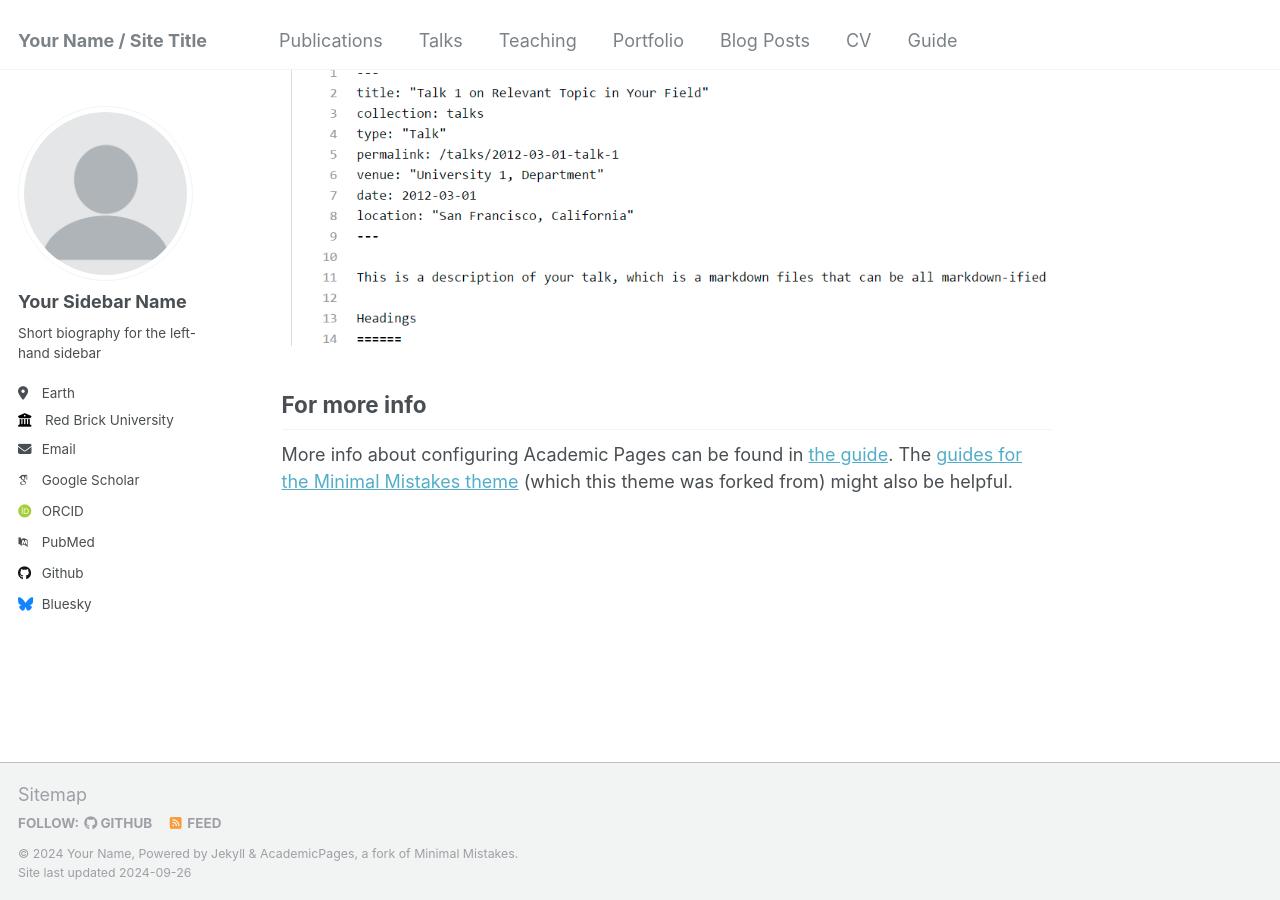
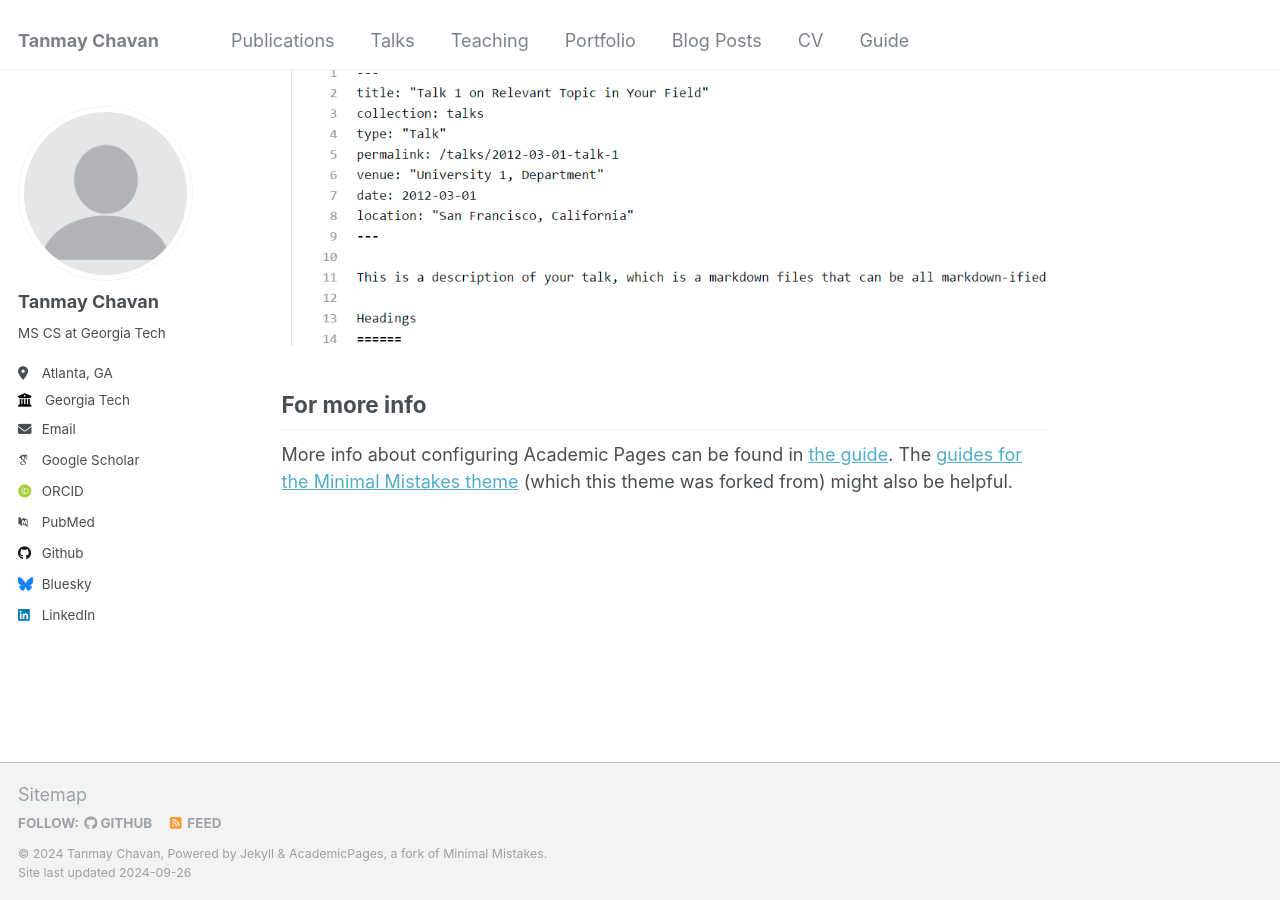
Before and after one commit to chavantanmay/chavantanmay.github.io, a Jekyll site: the page built from _pages/about.md, in a window 1280 px wide and 900 px high, scrolled down 2643 px. Built offline with Jekyll 4.4.1, drawn with Linux system fonts in a browser that asks for light colours; some web fonts are replaced.

Commit message:
config.yml changes

```diff
--- a/_config.yml
+++ b/_config.yml
@@ -8,10 +8,10 @@
 
 # Basic Site Settings
 locale                   : "en-US"
-title                    : "Your Name / Site Title"
+title                    : "Tanmay Chavan"
 title_separator          : "-"
-name                     : &name "Your Name"
-description              : &description "personal description"
+name                     : &name "Tanmay Chavan"
+description              : &description "MS CS at Georgia Tech"
 url                      : https://academicpages.github.io # the base hostname & protocol for your site e.g. "https://mmistakes.github.io"
 baseurl                  : "" # the subpath of your site, e.g. "/blog"
 repository               : "academicpages/academicpages.github.io"
@@ -22,17 +22,17 @@ repository               : "academicpages/academicpages.github.io"
 author:
   # Biographic information
   avatar           : "profile.png"
-  name             : "Your Sidebar Name"
-  pronouns         : # example: "she/her"
-  bio              : "Short biography for the left-hand sidebar"
-  location         : "Earth"
-  employer         : "Red Brick University"
+  name             : "Tanmay Chavan"
+  pronouns         : # example: "he/him"
+  bio              : "MS CS at Georgia Tech"
+  location         : "Atlanta, GA"
+  employer         : "Georgia Tech"
   uri              : # URL
-  email            : "none@example.org"
+  email            : "tchavan3@gatech.edu"
 
   # Academic websites
   arxiv            : # URL - Update with the correct link to your profile
-  googlescholar    : "https://scholar.google.com/citations?user=PS_CX0AAAAAJ"
+  googlescholar    : "https://scholar.google.com/citations?user=C8rzpgMAAAAJ&hl=en"
   impactstory      : # URL
   orcid            : "http://orcid.org/yourorcidurl"
   semantic         : # URL
@@ -57,7 +57,7 @@ author:
   keybase          : # Username
   instagram        : # Username
   lastfm           : # Username
-  linkedin         : # Username
+  linkedin         : tanmay-chavan01
   mastodon         : # URL
   medium           : # URL
   pinterest        : # Username
```
